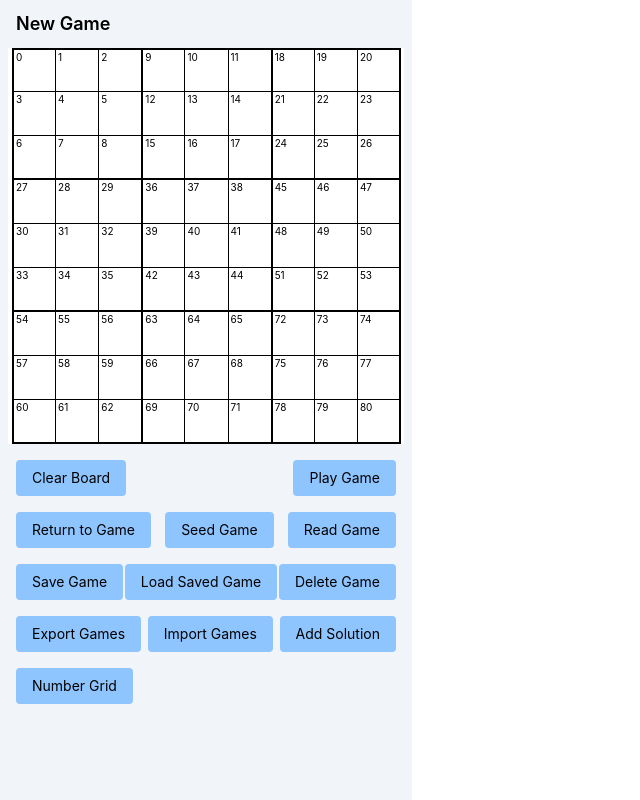
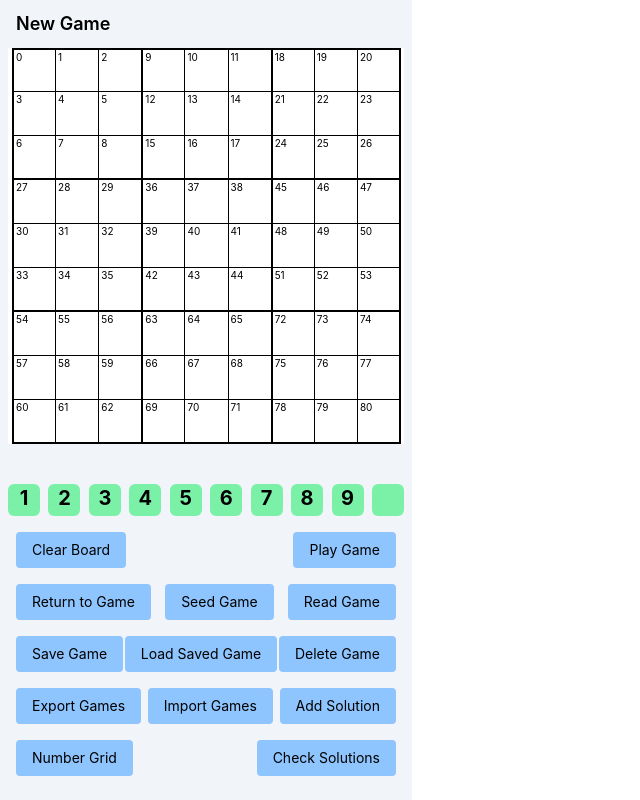
Before and after one commit to PercentageCorporation/sudoku, a React (Vite) app: page /manual in a window 1280 px wide. Shown: the whole page, without its empty margins (0-640 px from the left). Built offline with nearby package versions, Linux system fonts and the light colour scheme.

Commit message:
Added logo, game validation and uniqueness

```diff
--- a/index.html
+++ b/index.html
@@ -2,9 +2,11 @@
 <html lang="en">
   <head>
     <meta charset="UTF-8" />
-    <link rel="icon" type="image/svg+xml" href="/favicon.svg" />
+    <link rel="icon" href="/favicon.ico" />
     <meta name="viewport" content="width=device-width, initial-scale=1.0" />
-    <title>sudoku</title>
+    <link rel="apple-touch-icon" href="/logo192.png" />
+    <link rel="manifest" href="/manifest.json" />
+    <title>Sudoku Percentage</title>
   </head>
   <body>
     <div id="root"></div>
--- a/src/App.jsx
+++ b/src/App.jsx
@@ -7,9 +7,10 @@ import GameGrid from "/src/components/GameGrid";
 import PlayMenu from "/src/components/PlayMenu";
 import Spinner from "/src/components/Spinner";
 import { getGame } from "./utilities/games";
+import SudokuIcon from '/src/assets/percentage-sudoku-192.png'
 
 export default function App() {
-	const { newGame, resetGame, initGame, loadGame, updateCandidates, resetCandidates, saveState, restoreState, getLinearText } = useCellActions();
+	const { newGame, resetGame, initGame, loadGame, clearCandidates, resetCandidates, saveState, restoreState, getLinearText } = useCellActions();
 	const { resetState } = useGameStateStore();
 	const { gameLoaded, difficulty, gameId, saved } = cellStore();
 	const [ loadSavedGame, setLoadSavedGame ] = useState(false);
@@ -67,6 +68,14 @@ export default function App() {
 		navigate("/", { replace: true });
 	}
 
+	function handleClearCandidates(e) {
+		e.preventDefault();
+		clearCandidates();
+		resetState();
+		resetHint();
+		navigate("/", { replace: true });
+	}
+
 	function handleManualGame(e) {
 		e.preventDefault();
 		resetGame();
@@ -79,15 +88,14 @@ export default function App() {
 	}
 
 	function loadConfirm(ix) {
-		console.log("load game", ix);
+		//console.log("load game", ix);
 		setLoadSavedGame(false);
 		var game = getGame(ix);
-		console.log("load game", ix, game.description);
-		console.log(game.game);
+		//console.log("load game", ix, game.description);
+		//console.log(game.game);
 		if (game) {
-			console.log("load game", ix, game.description);
+			//console.log("load game", ix, game.description);
 			loadGame(game.game, game.solution, game.description);
-			//console.log(getManCellsLinear());
 			navigate("/", { replace: true });
 		}
 	}
@@ -111,7 +119,10 @@ export default function App() {
 		<div className="max-w-[412px] mx-2 select-none">
 			{ loadSavedGame && <LoadGameModal onConfirm={loadConfirm} onCancel={loadCancel}/> }
 			<div className="mx-2 h-12 flex items-center text-lg font-semibold">
-				{difficulty === "" ? `Game: ${gameId}` : `Difficulty: ${difficulty} / Game: ${gameId}`}
+				<img src={SudokuIcon} height="40" width="40" />
+				<div className="ml-2">
+					{difficulty === "" ? `${gameId}` : `${gameId} / ${difficulty}`}
+				</div>
 			</div>
 			<div className="">
 				<GameGrid />
@@ -164,16 +175,23 @@ export default function App() {
 					<button
 						type="button"
 						onClick={(e) => handleManualGame(e)}
-						className="px-4 py-2 mr-4 bg-blue-300 rounded hover:cursor-pointer"
+						className="px-2 py-2 bg-blue-300 rounded hover:cursor-pointer"
 					>
 						Manual Game
 					</button>
 					<button
 						type="button"
 						onClick={(e) => handleRefreshCandidates(e)}
-						className="px-4 py-2 bg-blue-300 rounded hover:cursor-pointer"
+						className="px-2 py-2 bg-blue-300 rounded hover:cursor-pointer"
 					>
 						Reset Candidates
+					</button>
+					<button
+						type="button"
+						onClick={(e) => handleClearCandidates(e)}
+						className="px-2 py-2 bg-blue-300 rounded hover:cursor-pointer"
+					>
+						Clear Candidates
 					</button>
 				</div>
 				<div className="flex flex-row justify-between mt-2">
--- a/src/components/LoadGameModal.jsx
+++ b/src/components/LoadGameModal.jsx
@@ -6,7 +6,7 @@ export default function LoadGameModal({ onConfirm, onCancel }) {
 
 	useEffect(() => {
 		var games = getGameList();
-		console.log("game list", games);
+		//console.log("game list", games);
 		setGameList(games);
 
 	}, [])
--- a/src/components/ManualGrid.jsx
+++ b/src/components/ManualGrid.jsx
@@ -8,9 +8,10 @@ import { deleteGame, getGame, saveGame, linearTextToGrid } from "../utilities/ga
 import SaveGameModal from "./SaveGameModal";
 import ConfirmModal from "./ConfirmModal";
 import SeedGameModal from "./SeedGameModal";
+import { soluitons } from "../utilities/solutions";
 
 function ManualCell({ix}) {
-	const { getManCell, getManSolutionCell, setManSelectedCell, getManSelectedCell } = useManCellsStore();
+	const { getManCell, getManSolutionCell, setManSelectedCell, getManSelectedCell, manSelectedCell } = useManCellsStore();
 	const cell = getManCell(ix);
 	const solution = getManSolutionCell(ix);
 	const val = (cell && cell > 0) ? cell : null;
@@ -66,7 +67,7 @@ export default function ManualGrid() {
 	const navigate = useNavigate();
 	const { initialized, manGameValid, manSelectedCell } = useManCellsStore();
 	const { number: manNumber, description: manDescription } = useManCellsStore();
-	const { setManCellValue, setManSelectedCell, getManSelectedCell, getManCells, getManSolution, setManId, loadManCells, loadManSolution,  initialize  } = useManCellsStore();
+	const { setManCellValue, setManSelectedCell, getManSelectedCell, getManCells, getManCellsLinear, getManSolution, setManId, loadManCells, loadManSolution,  initialize  } = useManCellsStore();
 	const { resetHint } = useHintStore();
 	const { loadGame } = useCellActions();
 
@@ -259,6 +260,19 @@ export default function ManualGrid() {
 		setAddSolution(true);
 	}
 
+	function handleSolutions(e) {
+		e.preventDefault();
+		let game = getManCellsLinear();
+		let sol = soluitons(game);
+		if (sol === 0) {
+			setMessage("No solution");
+		} else if (sol === 1) {
+			setMessage("Unique solution");
+		} else {
+			setMessage("Multiple solutions");
+		}
+	}
+
 	function solutionCancel() {
 		setAddSolution(false);
 	}
@@ -286,7 +300,6 @@ export default function ManualGrid() {
 			console.log("load game", ix, game.description);
 			loadManCells(game.number, game.description, game.game, game.solution);
 			useManCellsStore.persist.rehydrate();
-			//console.log(getManCellsLinear());
 		}
 		navigate("/manual");
 	}
@@ -337,6 +350,11 @@ export default function ManualGrid() {
 		setSeedGame(false);
 	}
 
+	function select(e, ix) {
+		e.preventDefault();
+		console.log("ManSelect", ix);
+	}
+
 	return (
 		<div className="max-w-[412px] mx-2 ">
 			<div>
@@ -353,6 +371,26 @@ export default function ManualGrid() {
 			{
 				index.map((y, ix) => { return (<ManualGrid9 key={ix} y={y} />) })
 			}
+			</div>
+			<div className="mt-4 flex text-lg font-bold text-red-600">
+				{message}
+			</div>
+			<div className="flex flex-row justify-between w-full mt-6" >
+				{[1,2,3,4,5,6,7,8,9].map((s) => {
+					var cn = " bg-green-300";
+					if (manSelectedCell === s) cn = " bg-green-500";
+
+					return (
+						<div key={s} className={"flex justify-center size-8 text-xl font-bold rounded-md hover:cursor-pointer " + cn}
+							onClick={(e) => select(e,s)} >
+						{s}
+						</div>
+					)})
+				}
+				<div className="flex justify-center size-8 text-xl font-bold rounded-md hover:cursor-pointer bg-green-300"
+					onClick={(e) => select(e,0)} >
+					&nbsp;
+				</div>
 			</div>
 			<div className="mt-4 text-sm font-normal">
 				<div className="mx-2 flex flex-row justify-between mt-4">
@@ -460,12 +498,16 @@ export default function ManualGrid() {
 						>
 						Number Grid
 					</button>
+					<button
+						type="button"
+						tabIndex={-1}
+						onClick={(e) => handleSolutions(e)}
+						className="px-4 py-2 bg-blue-300 rounded hover:cursor-pointer"
+						>
+						Check Solutions
+					</button>
 				</div>
 			</div>
-			<div className="mt-4 flex text-lg font-bold text-red-600">
-				{message}
-			</div>
-
 		</div>
 	);
 }
--- a/src/components/PlayMenu.jsx
+++ b/src/components/PlayMenu.jsx
@@ -25,7 +25,7 @@ export default function PlayMenu() {
 			setMessage("Invalid Board");
 		} else {
 			const solved = checkGameSolved();
-			console.log("gameComplete:", solved, gameComplete);
+			//console.log("gameComplete:", solved, gameComplete);
 			if (solved === 1) {
 				console.log("game solved");
 				setMessage("Game Solved");
--- a/src/store/store.js
+++ b/src/store/store.js
@@ -65,19 +65,21 @@ export const useManCellsStore = create (
 				return val;
 			},
 
+			getManCellsLinear: () => {
+				let linear = new Array(81).fill(0);
+				let cells = get().cells;
+				for (let i = 0; i < 81; i++) {
+					linear[i] = cells[LinearToGrid[i]];
+				}
+				return linear;
+			},
+
 			getManCells: () => {
 				return get().cells
 			},
 
 			getManSolution: () => {
 				return get().solution
-			},
-
-			getManCellsLinear: () => {
-				var linear = ""
-				var cells = get().cells
-				for (var i = 0; i < cells.length; ++i) linear += Number(cells[LinearToGrid[i]])
-				return linear
 			},
 
 			getManCell: (ix) => {
@@ -428,6 +430,19 @@ export const cellStore = create(
 					})
 				},
 
+				clearCandidates: () => {
+					set((state) => {
+						const cells = [...state.cells]
+						for (var ix = 0; ix < 81; ++ix) {
+							const candidates = [];
+							const noncandidates = [];
+							const activecandidates = [];
+							cells[ix] = { ...cells[ix], candidates, activecandidates, noncandidates }
+						}
+						return { cells }
+					})
+				},
+
 				resetCandidates: () => {
 					set((state) => {
 						const cells = [...state.cells]
@@ -437,7 +452,7 @@ export const cellStore = create(
 							//const noncandidates = cells[ix].noncandidates.filter(c => candidates.includes(c));
 							//const activecandidates = candidates.filter(c => noncandidates.indexOf(c) < 0);
 							const noncandidates = [];
-							const activecandidates = candidates;
+							const activecandidates = [...candidates];
 							cells[ix] = { ...cells[ix], candidates, activecandidates, noncandidates }
 						}
 						return { cells }
@@ -558,7 +573,7 @@ export const cellStore = create(
 					set({
 						gameComplete: complete
 					})
-					console.log("gameComplete", solved, complete);
+					//console.log("gameComplete", solved, complete);
 					return solved;
 				},
 
--- a/src/utilities/games.js
+++ b/src/utilities/games.js
@@ -23,8 +23,6 @@ export function gridToLinearText(grid) {
 	console.log("/"+linear+"/");
 	return linear;
 }
-
-
 
 export function getGameList() {
 	var gameList = [];
--- a/src/utilities/utilities.js
+++ b/src/utilities/utilities.js
@@ -134,11 +134,22 @@ export function valueInRowColSq(cellIx, value) {
 
 export function validateBoard(cells) {
 	//const cells = cellStore.getState().cells;
-	// check for empty candidates
+	// check for empty candidates or more than one single with same value
+	let onesies = new Set();
 	for (var i=0; i<81; ++i) {
 		const c = cells[i];
-		if (c.value === 0 && c.candidates.length === 0) return false;
+		if (c.value === 0) {
+			let ac = c.activecandidates;
+			if (ac.length === 0) return false;
+			if (ac.length === 1) {
+				if (onesies.has(ac[0]))
+					return false;
+				else
+					onesies.add(ac[0]);
+			}
+		}
 	}
+
 	// check each row for duplicates
 	for (var i=0; i<9; ++i) {
 		const row = Rows[i];
@@ -184,7 +195,22 @@ export function validateBoard(cells) {
 
 export function validateManBoard(cells) {
 	//const cells = cellStore.getState().cells;
-	// check for empty candidates
+	// check for empty candidates or more than one single with same value
+	let onesies = new Set();
+	for (var i=0; i<81; ++i) {
+		const c = cells[i];
+		if (c.value === 0) {
+			let ac = c.activecandidates;
+			if (ac.length === 0) return false;
+			if (ac.length === 1) {
+				if (onesies.has(ac[0]))
+					return false;
+				else
+					onesies.add(ac[0]);
+			}
+		}
+	}
+
 	// check each row for duplicates
 	for (var i=0; i<9; ++i) {
 		const row = Rows[i];
```
